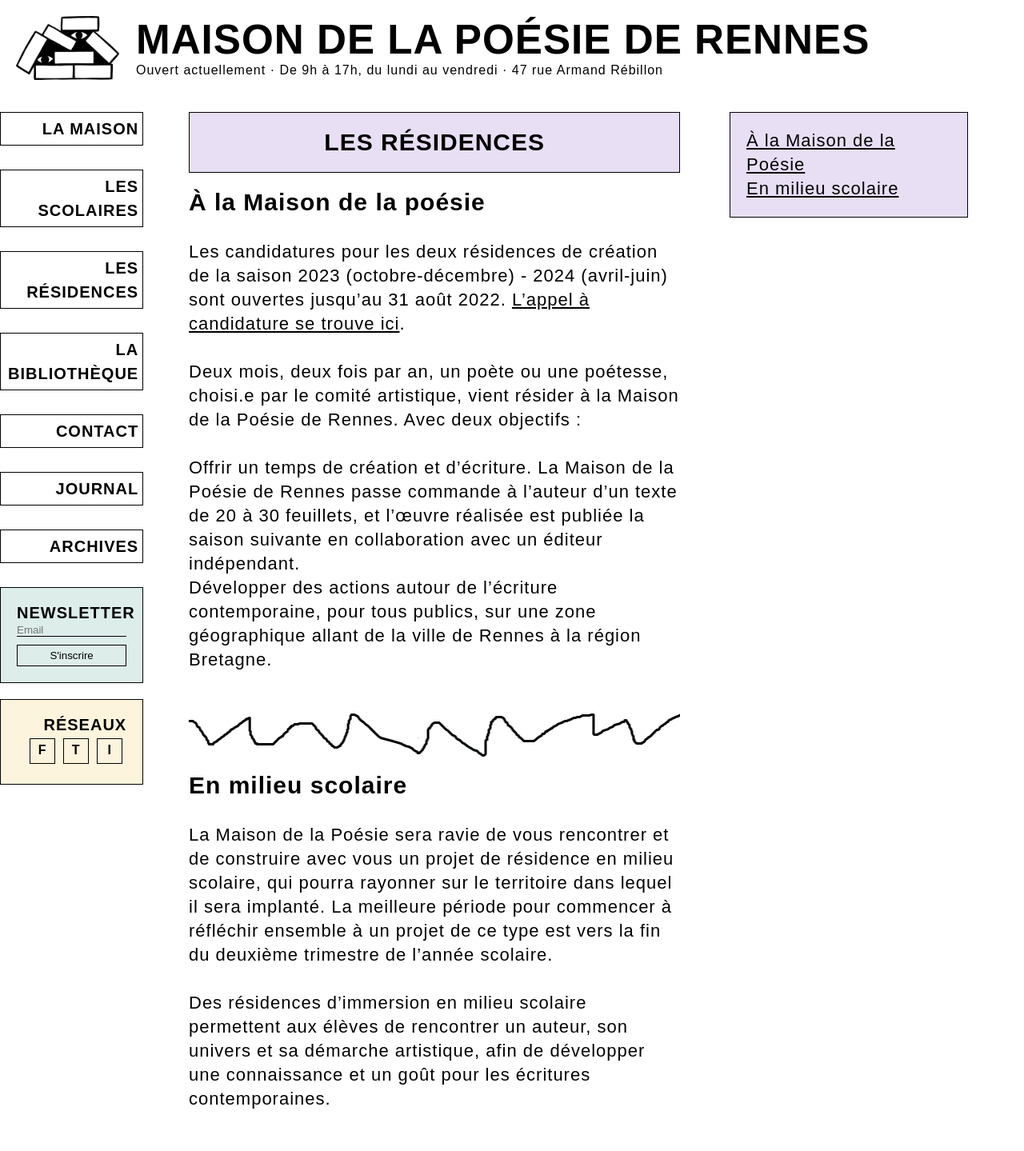
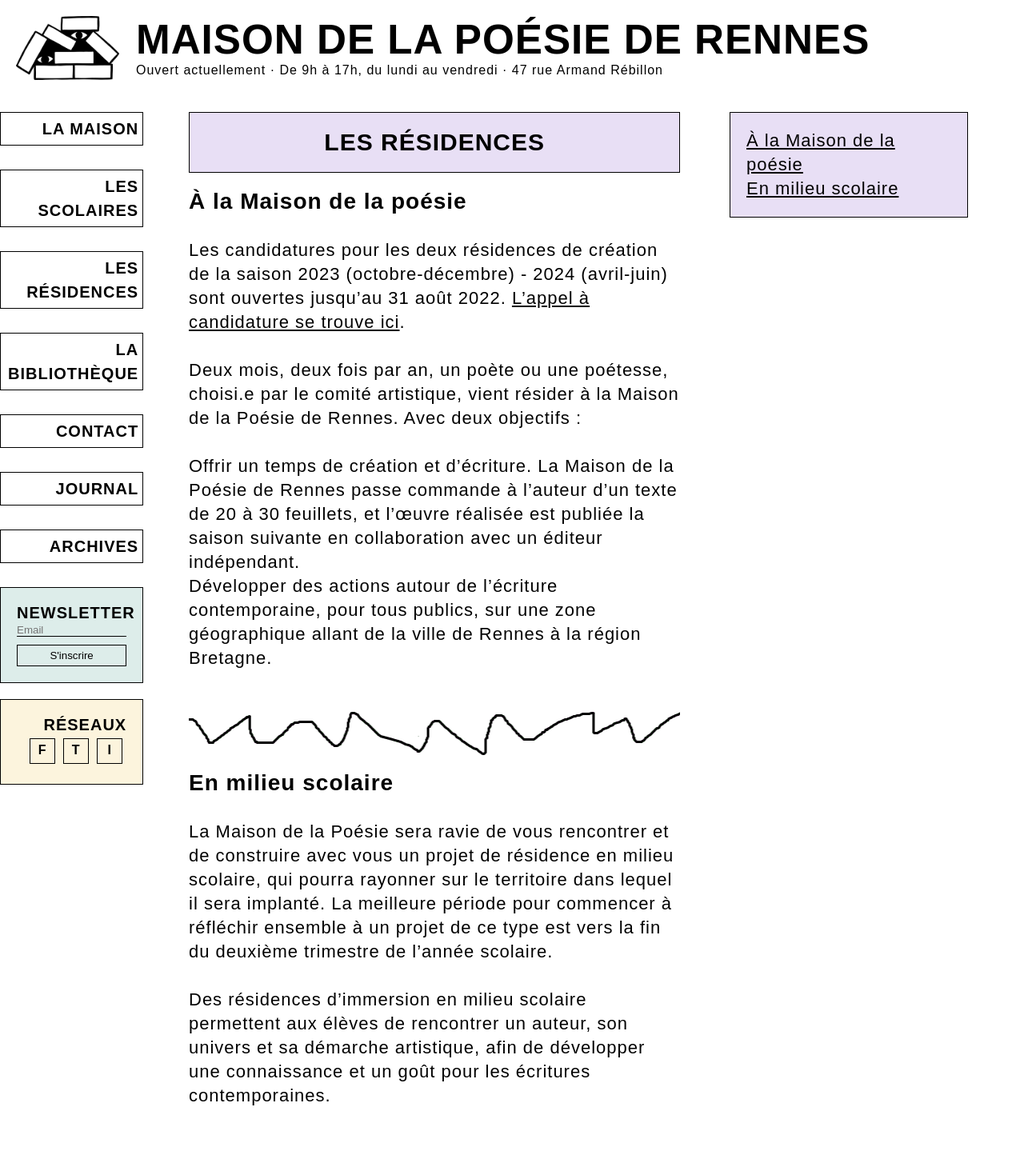
Before and after one commit to PQuod/MaisondelaPoesiedeRennes, a Jekyll site: the page built from residences.md, in a window 1280 px wide. Shown: the whole page at 80% size. Built offline with Jekyll 4.4.1, drawn with Linux system fonts in a browser that asks for light colours; some web fonts are replaced; a script that is not in the unit is left out.

Commit message:
Update Pages “residences”

```diff
--- a/residences.md
+++ b/residences.md
@@ -3,13 +3,8 @@
 title: Les résidences
 permalink: /residences/
 ---
-{: .sommaire }
-* [À la Maison de la Poésie](#maipo)
-* [En milieu scolaire](#scolaires)
 
-
-
-# À la Maison de la poésie <a class="anchor" id="maipo"></a>
+## À la Maison de la poésie
 
 Les candidatures pour les deux résidences de création de la saison 2023 (octobre-décembre) - 2024 (avril-juin) sont ouvertes jusqu'au 31 août 2022. [L'appel à candidature se trouve ici](/appel/2022/05/02/appels-residences-23-24.html).
 
@@ -22,7 +17,7 @@
 
 - - -
 
-# En milieu scolaire <a class="anchor" id="scolaires"></a>
+## En milieu scolaire
 
 La Maison de la Poésie sera ravie de vous rencontrer et de construire avec vous un projet de résidence en milieu scolaire, qui pourra rayonner sur le territoire dans lequel il sera implanté. La meilleure période pour commencer à réfléchir ensemble à un projet de ce type est vers la fin du deuxième trimestre de l'année scolaire.
 
```
